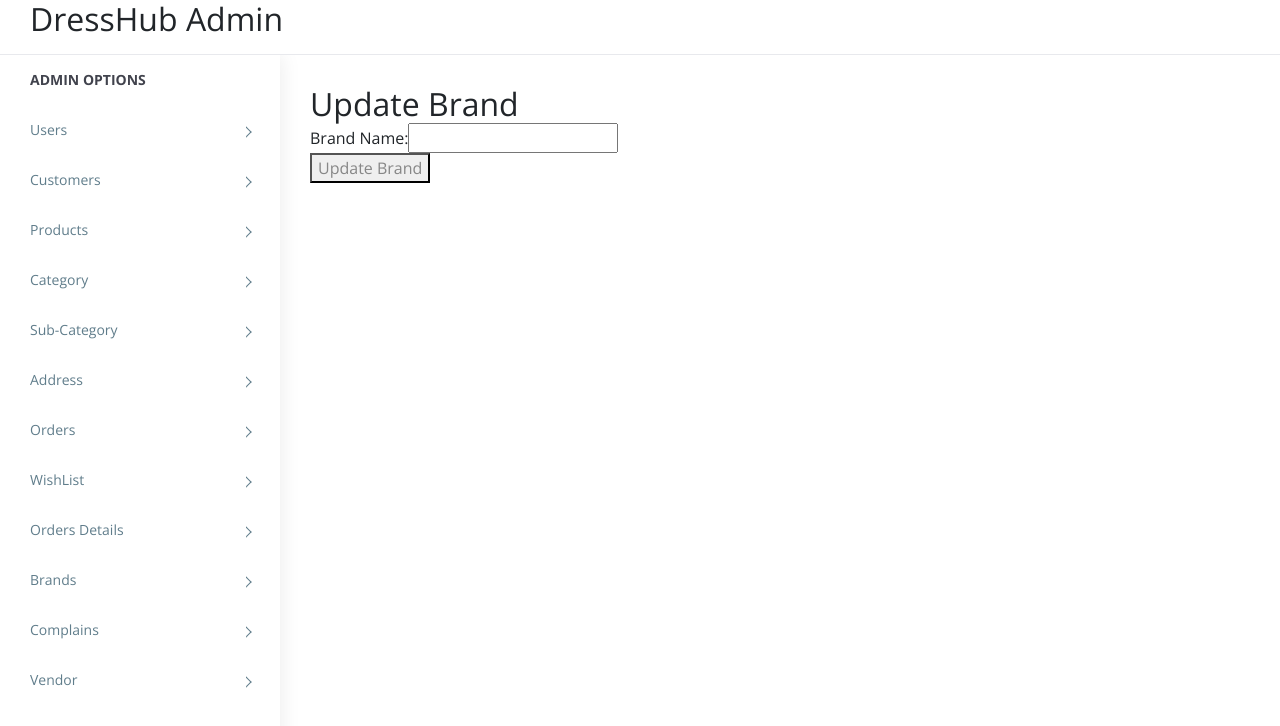
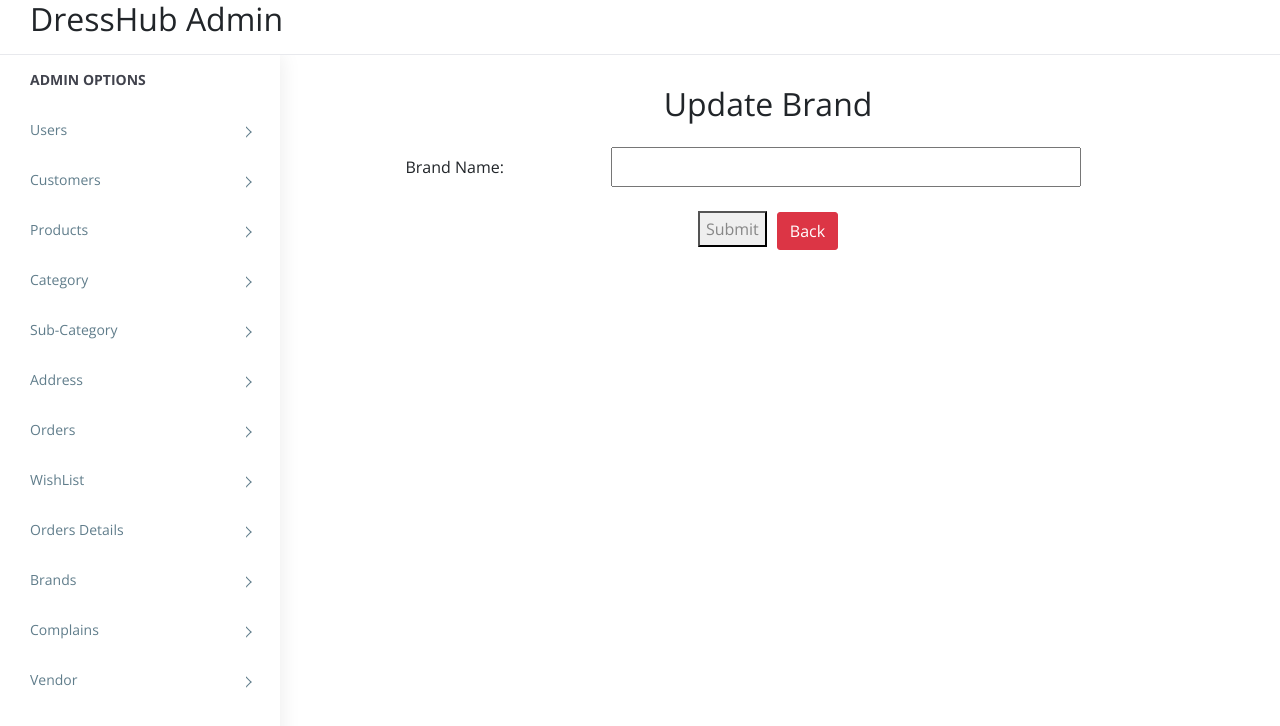
Before and after one commit to hsahu4012/admin, a React (Create React App) app: page /brandupdate/1 in a window 1280 px wide. Shown: the top 726 px of the page. Built offline with nearby package versions, Linux system fonts and the light colour scheme; no server answers.

Commit message:
ECP-101-UI-CRUD-dresshub_admin-Brand

```diff
--- a/src/App.tsx
+++ b/src/App.tsx
@@ -163,7 +163,7 @@ function App() {
                     {/* brand route */}
                     <Route path='/brandlist' element={<BrandList />} />
                     <Route path='/brandcreate' element={<BrandCreate />} />
-                    <Route path='/brandupdate/:brandid' element={<BrandUpdate />} />
+                    <Route path='/brandupdate/:id' element={<BrandUpdate />} />
 
                     <Route path='/addressdetails' element={<Addressdetails />} />
                     <Route path='/addressadd' element={<Addressadd />} />
--- a/src/components/brand/BrandUpdate.js
+++ b/src/components/brand/BrandUpdate.js
@@ -1,67 +1,78 @@
 import React, { useState, useEffect } from 'react';
-import { useParams, useNavigate } from 'react-router-dom';
+import { Link, useNavigate, useParams } from 'react-router-dom';
 import axios from 'axios';
+import { Formik, Field, Form } from 'formik';
 
 const BrandUpdate = () => {
-    const { id } = useParams(); // Get the brand ID from the URL
-    const [brandName, setBrandName] = useState('');
+  const { id } = useParams();
   const navigate = useNavigate();
+  const [formValues, setFormValues] = useState({
+    brand_name: '',
+  });
 
-    // Fetch existing brand data when the component mounts
   useEffect(() => {
-        const fetchBrandData = async () => {
+    const fetchBrandDetails = async () => {
       try {
-                const response = await axios.get(`http://localhost:4000/brand/brandbyid/${id}`);
-                if (response.data.length > 0) {
-                    const brand = response.data[0]; // Assuming the response is an array with one object
-                    setBrandName(brand.brand_name);
+        const response = await axios.get(`${process.env.REACT_APP_API_URL}brand/brandbyid/${id}`);
+        const brand = response.data && response.data.length > 0 ? response.data[0] : null;
+        if (brand) {
+          setFormValues({
+            brand_name: brand.brand_name,
+          });
         } else {
-                    console.error('Brand not found');
+          setFormValues({ brand_name: '' }); // Set default values if no brand found
         }
-            } catch (error) {
-                console.error('Error fetching brand data:', error);
+      } catch (err) {
+        console.error(err);
+        setFormValues({ brand_name: '' }); // Set default values in case of error
       }
     };
 
-        fetchBrandData();
+    fetchBrandDetails();
   }, [id]);
 
-    const handleSubmit = async (e) => {
-        e.preventDefault();
+  const updateBrand = async (values) => {
+    try {
+      const isUnchanged = Object.keys(formValues).every(
+        (key) => formValues[key] === values[key]
+      );
 
-        try {
-            const response = await axios.put(`http://localhost:4000/brand/updatebrand/${id}`, {
-                brand_name: brandName // Send the brand_name only
-            });
-
-            console.log('Update Response:', response.data);
-
-            // Check if any rows were affected
-            if (response.data.affectedRows > 0) {
-                navigate('/brandlist'); // Navigate to BrandList page
-            } else {
-                console.error('Update failed. No rows affected. Check if the record exists and the ID is correct.');
+      if (isUnchanged) {
+        alert("No changes were made. Nothing to update.");
+        return;
       }
-        } catch (error) {
-            console.error('Error updating brand:', error);
+      const confirmed = window.confirm("Are you sure you want to update this brand?");
+      if (confirmed) {
+        await axios.put(`${process.env.REACT_APP_API_URL}brand/updatebrand/${id}`, values);
+        navigate('/BrandList');
+      }
+    } catch (err) {
+      console.error(err);
     }
   };
 
   return (
-        <div>
+    <div className="text-center mb-5">
       <h2>Update Brand</h2>
-            <form onSubmit={handleSubmit}>
-                <div>
-                    <label>Brand Name:</label>
-                    <input
-                        type="text"
-                        value={brandName}
-                        onChange={(e) => setBrandName(e.target.value)}
-                        required
-                    />
+      <br />
+
+      <Formik
+        enableReinitialize={true}
+        initialValues={formValues}
+        onSubmit={(values) => updateBrand(values)}
+      >
+        <Form className="brandUpdateForm">
+          <div className="row mb-2">
+            <label className="col-4 my-2 text-center">Brand Name:</label>
+            <Field name="brand_name" type="text" className="col-6" required />
           </div>
-                <button type="submit">Update Brand</button>
-            </form>
+
+          <div className="text-center my-4">
+            <button type="submit" className="py-1">Submit</button>
+            <Link to="/BrandList" className="btn btn-danger back">Back</Link>
+          </div>
+        </Form>
+      </Formik>
     </div>
   );
 };
```
Lines whose indentation alone changed are shown as unchanged.
